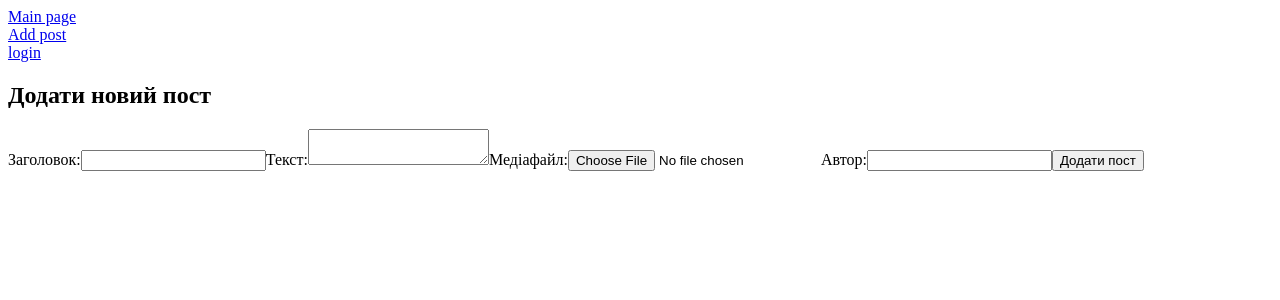
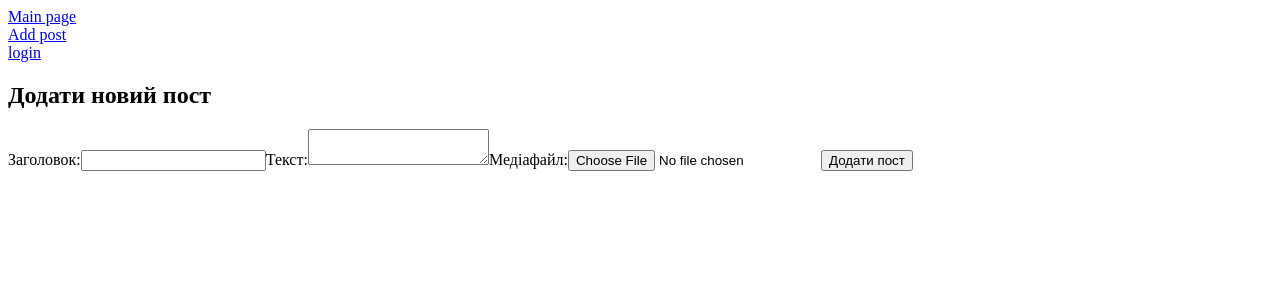
Before and after one commit to serhii93git/blog_proj, a Vue app: page /add in a window 1280 px wide. Shown: the top 300 px of the page. Built offline with nearby package versions, Linux system fonts and the light colour scheme.

Commit message:
PostAdd refactor for auto author select (based on logined user)

```diff
--- a/src/components/PostAdd.vue
+++ b/src/components/PostAdd.vue
@@ -8,8 +8,7 @@
       <textarea id="text" v-model="post.text" required></textarea>
       <label for="media">Медіафайл:</label>
       <input type="file" id="media" @change="handleFileChange" accept="image/*">
-      <label for="author">Автор:</label>
-      <input type="text" id="author" v-model="post.author" required>
+
       <button type="submit">Додати пост</button>
     </form>
   </div>
@@ -33,7 +32,7 @@ export default {
       title: '',
       text: '',
       media: null,
-      author: ''
+      author: '1'
     });
 
     const handleFileChange = (event) => {
```
